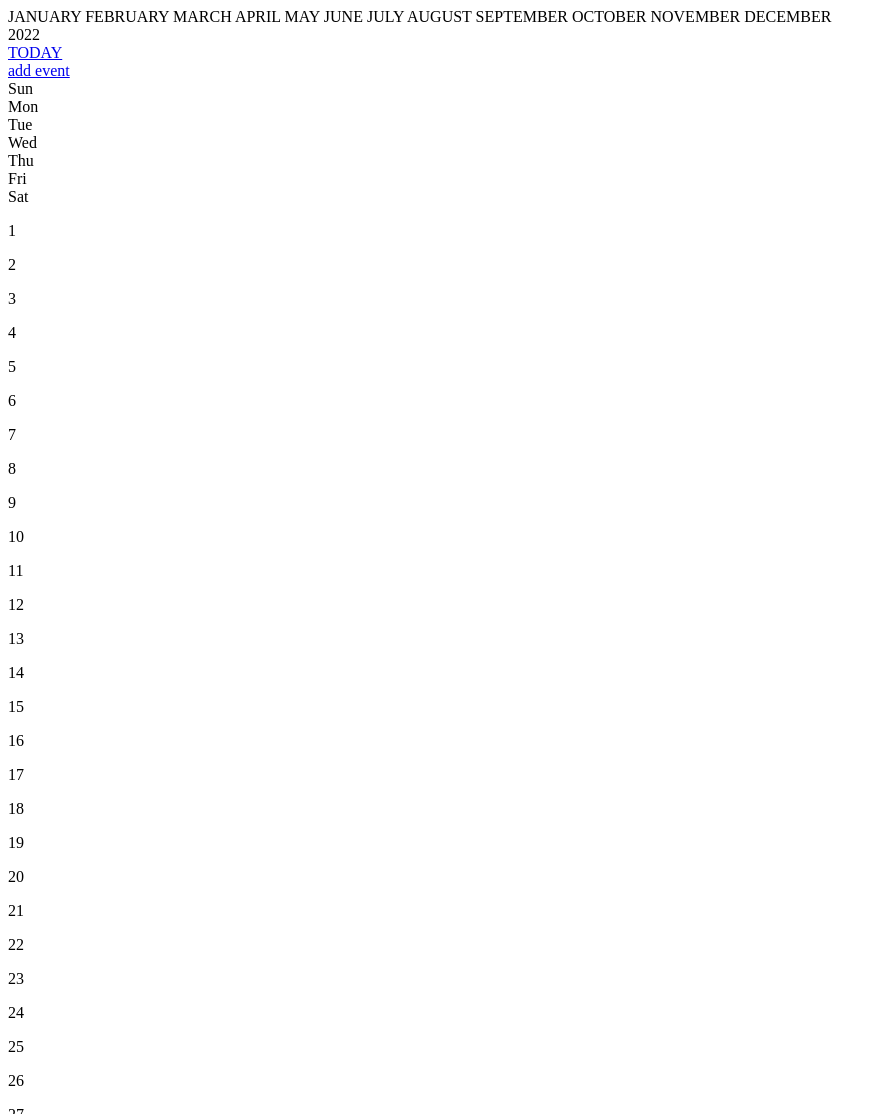
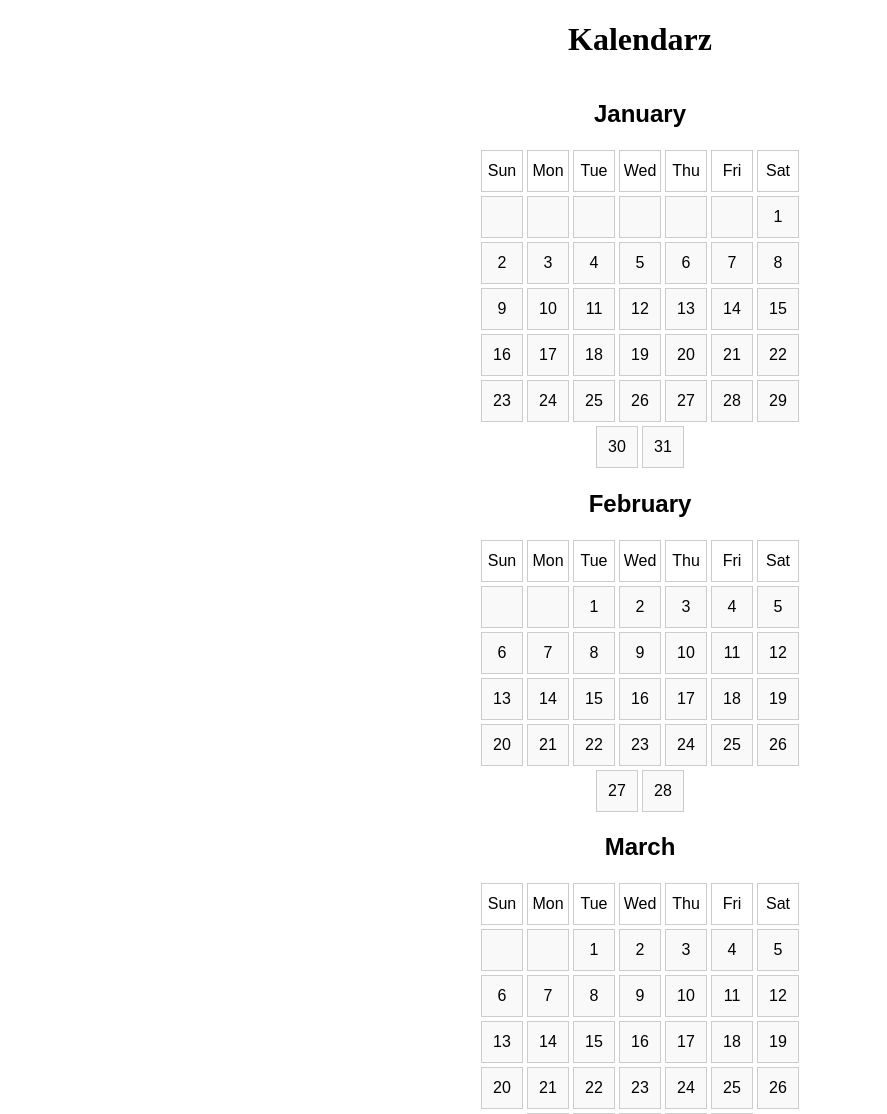
Before and after one commit to jakub-arkadiusz-putowski/japweb, a plain HTML site: page callendar.html in a window 1280 px wide. Shown: the top 1114 px of the page, without its empty margins (0-887 px from the left). Drawn offline with Linux system fonts and the light colour scheme.

Commit message:
Update callendar.html

```diff
--- a/callendar.html
+++ b/callendar.html
@@ -1,163 +1,133 @@
-<script>
-  // fill the month table with column headings
-function day_title(day_name) {
-    document.write("<div class='c-cal__col'>" + day_name + "</div>");
-  }
-  // fills the month table with numbers
-function fill_table(month, month_length, indexMonth) {
-    day = 1;
-    // begin the new month table
-    document.write("<div class='c-main c-main-" + indexMonth + "'>");
-    //document.write("<b>"+month+" "+year+"</b>")
+<!DOCTYPE html>
+<html lang="pl">
+<head>
+    <meta charset="UTF-8">
+    <meta name="viewport" content="width=device-width, initial-scale=1.0">
+    <title>Kalendarz</title>
+    <style>
+        /* Prosty styl kalendarza */
+        .c-cal__container {
+            display: flex;
+            flex-direction: column;
+            align-items: center;
+            font-family: Arial, sans-serif;
+            margin-top: 20px;
+        }
+        .c-cal__row {
+            display: flex;
+            width: 100%;
+            justify-content: center;
+        }
+        .c-cal__col, .c-cal__cel {
+            width: 40px;
+            height: 40px;
+            display: flex;
+            justify-content: center;
+            align-items: center;
+            border: 1px solid #ccc;
+            margin: 2px;
+        }
+        .c-cal__cel {
+            cursor: pointer;
+            background-color: #f9f9f9;
+        }
+        .c-cal__cel:hover {
+            background-color: #e0e0e0;
+        }
+        h1 {
+            text-align: center;
+        }
+    </style>
+</head>
+<body>
+    <h1>Kalendarz</h1>
+    <div class="c-cal__container" id="calendar"></div>
 
-    // column headings
-    document.write("<div class='c-cal__row'>");
-    day_title("Sun");
-    day_title("Mon");
-    day_title("Tue");
-    day_title("Wed");
-    day_title("Thu");
-    day_title("Fri");
-    day_title("Sat");
-    document.write("</div>");
+    <script>
+        function createDayTitle(dayName) {
+            const dayDiv = document.createElement('div');
+            dayDiv.classList.add('c-cal__col');
+            dayDiv.textContent = dayName;
+            return dayDiv;
+        }
 
-    // pad cells before first day of month
-    document.write("<div class='c-cal__row'>");
-    for (var i = 1; i < start_day; i++) {
-      if (start_day > 7) {
-      } else {
-        document.write("<div class='c-cal__cel'></div>");
-      }
-    }
+        function createDayCell(day, fullDate) {
+            const dayDiv = document.createElement('div');
+            dayDiv.classList.add('c-cal__cel');
+            dayDiv.textContent = day;
+            dayDiv.dataset.date = fullDate;
+            dayDiv.addEventListener('click', () => {
+                alert(`Wybrałeś dzień: ${fullDate}`);
+            });
+            return dayDiv;
+        }
 
-    // fill the first week of days
-    for (var i = start_day; i < 8; i++) {
-      document.write(
-        "<div data-day='2022-" +
-          indexMonth +
-          "-0" +
-          day +
-          "'class='c-cal__cel'><p>" +
-          day +
-          "</p></div>"
-      );
-      day++;
-    }
-    document.write("</div>");
+        function fillCalendar(month, monthLength, monthIndex, startDay) {
+            const container = document.getElementById('calendar');
 
-    // fill the remaining weeks
-    while (day <= month_length) {
-      document.write("<div class='c-cal__row'>");
-      for (var i = 1; i <= 7 && day <= month_length; i++) {
-        if (day >= 1 && day <= 9) {
-          document.write(
-            "<div data-day='2022-" +
-              indexMonth +
-              "-0" +
-              day +
-              "'class='c-cal__cel'><p>" +
-              day +
-              "</p></div>"
-          );
-          day++;
-        } else {
-          document.write(
-            "<div data-day='2022-" +
-              indexMonth +
-              "-" +
-              day +
-              "' class='c-cal__cel'><p>" +
-              day +
-              "</p></div>"
-          );
-          day++;
+            // Tworzenie nagłówka miesiąca
+            const monthHeader = document.createElement('h2');
+            monthHeader.textContent = month;
+            container.appendChild(monthHeader);
+
+            // Tworzenie nagłówka dni tygodnia
+            const daysRow = document.createElement('div');
+            daysRow.classList.add('c-cal__row');
+            ['Sun', 'Mon', 'Tue', 'Wed', 'Thu', 'Fri', 'Sat'].forEach(dayName => {
+                daysRow.appendChild(createDayTitle(dayName));
+            });
+            container.appendChild(daysRow);
+
+            // Tworzenie dni w miesiącu
+            let currentRow = document.createElement('div');
+            currentRow.classList.add('c-cal__row');
+
+            // Wypełnienie pustych komórek przed pierwszym dniem
+            for (let i = 1; i < startDay; i++) {
+                const emptyCell = document.createElement('div');
+                emptyCell.classList.add('c-cal__cel');
+                currentRow.appendChild(emptyCell);
+            }
+
+            // Wypełnienie dni miesiąca
+            for (let day = 1; day <= monthLength; day++) {
+                const fullDate = `2022-${monthIndex}-${day.toString().padStart(2, '0')}`;
+                currentRow.appendChild(createDayCell(day, fullDate));
+                if ((startDay + day - 1) % 7 === 0 || day === monthLength) {
+                    container.appendChild(currentRow);
+                    currentRow = document.createElement('div');
+                    currentRow.classList.add('c-cal__row');
+                }
+            }
         }
-      }
-      document.write("</div>");
-      // the first day of the next month
-      start_day = i;
-    }
 
-    document.write("</div>");
-  }
-</script>
-<header>
-  <div class="wrapper">
-    <div class="c-monthyear">
-    <div class="c-month">
-        <span id="prev" class="prev fa fa-angle-left" aria-hidden="true"></span>
-        <div id="c-paginator">
-          <span class="c-paginator__month">JANUARY</span>
-          <span class="c-paginator__month">FEBRUARY</span>
-          <span class="c-paginator__month">MARCH</span>
-          <span class="c-paginator__month">APRIL</span>
-          <span class="c-paginator__month">MAY</span>
-          <span class="c-paginator__month">JUNE</span>
-          <span class="c-paginator__month">JULY</span>
-          <span class="c-paginator__month">AUGUST</span>
-          <span class="c-paginator__month">SEPTEMBER</span>
-          <span class="c-paginator__month">OCTOBER</span>
-          <span class="c-paginator__month">NOVEMBER</span>
-          <span class="c-paginator__month">DECEMBER</span>
-        </div>
-        <span id="next" class="next fa fa-angle-right" aria-hidden="true"></span>
-      </div>
-      <span class="c-paginator__year">2022</span>
-    </div>
-    <div class="c-sort">
-      <a class="o-btn c-today__btn" href="javascript:;">TODAY</a>
-    </div>
-  </div>
-</header>
-<div class="wrapper">
-  <div class="c-calendar">
-    <div class="c-calendar__style c-aside">
-      <a class="c-add o-btn js-event__add" href="javascript:;">add event <span class="fa fa-plus"></span></a>
-      <div class="c-aside__day">
-        <span class="c-aside__num"></span> <span class="c-aside__month"></span>
-      </div>
-      <div class="c-aside__eventList">
-      </div>
-    </div>
-    <div class="c-cal__container c-calendar__style">
-      <script>
+        function generateCalendar(year) {
+            // Definicja miesięcy i ich długości
+            const months = [
+                { name: 'January', days: 31 },
+                { name: 'February', days: (year % 4 === 0 && (year % 100 !== 0 || year % 400 === 0)) ? 29 : 28 },
+                { name: 'March', days: 31 },
+                { name: 'April', days: 30 },
+                { name: 'May', days: 31 },
+                { name: 'June', days: 30 },
+                { name: 'July', days: 31 },
+                { name: 'August', days: 31 },
+                { name: 'September', days: 30 },
+                { name: 'October', days: 31 },
+                { name: 'November', days: 30 },
+                { name: 'December', days: 31 }
+            ];
 
-      // CAHNGE the below variable to the CURRENT YEAR
-      year = 2022;
+            let startDay = new Date(`${year}-01-01`).getDay() + 1;
 
-      // first day of the week of the new year
-      today = new Date("January 1, " + year);
-      start_day = today.getDay() + 1;
-      fill_table("January", 31, "01");
-      fill_table("February", 28, "02");
-      fill_table("March", 31, "03");
-      fill_table("April", 30, "04");
-      fill_table("May", 31, "05");
-      fill_table("June", 30, "06");
-      fill_table("July", 31, "07");
-      fill_table("August", 31, "08");
-      fill_table("September", 30, "09");
-      fill_table("October", 31, "10");
-      fill_table("November", 30, "11");
-      fill_table("December", 31, "12");
-      </script>
-    </div>
-  </div>
+            months.forEach((month, index) => {
+                fillCalendar(month.name, month.days, (index + 1).toString().padStart(2, '0'), startDay);
+                startDay = (startDay + month.days) % 7 || 7;
+            });
+        }
 
-  <div class="c-event__creator c-calendar__style js-event__creator">
-    <a href="javascript:;" class="o-btn js-event__close">CLOSE <span class="fa fa-close"></span></a>
-    <form id="addEvent">
-      <input placeholder="Event name" type="text" name="name">
-      <input type="date" name="date">
-      <textarea placeholder="Notes" name="notes" cols="30" rows="10"></textarea>
-      <select name="tags">
-          <option value="event">event</option>
-          <option value="important">important</option>
-          <option value="birthday">birthday</option>
-          <option value="festivity">festivity</option>
-        </select>
-    </form>
-    <br>
-    <a href="javascript:;" class="o-btn js-event__save">SAVE <span class="fa fa-save"></span></a>
-  </div>
-</div>
+        // Wygenerowanie kalendarza na rok 2022
+        generateCalendar(2022);
+    </script>
+</body>
+</html>
```
